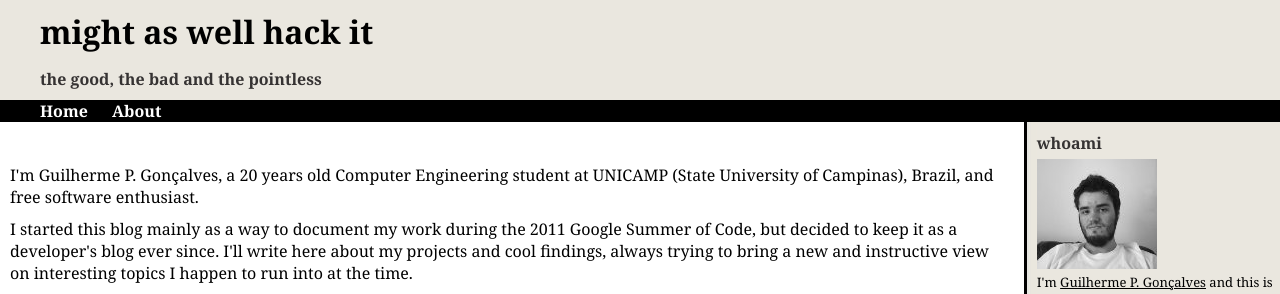
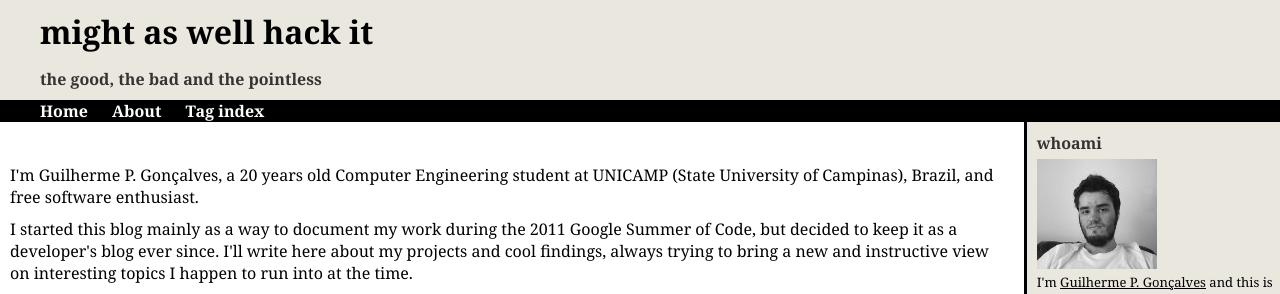
Before and after one commit to eggpi/eggpi.github.com, a Jekyll site: the page built from about.html, in a window 1280 px wide. Shown: the top 294 px of the page. Built offline with Jekyll 4.4.1, drawn with Linux system fonts in a browser that asks for light colours; nearby versions of some CDN libraries; comment, search, counter and statistics services are not loaded.

Commit message:
Added tag index to the top menu.

```diff
--- a/_layouts/default.html
+++ b/_layouts/default.html
@@ -21,6 +21,7 @@
         <ol>
             <li><a href="/">Home</a></li>
             <li><a href="/about.html">About</a></li>
+            <li><a href="/tags.html">Tag index</a></li>
         </ol>
     </div>
 
```
